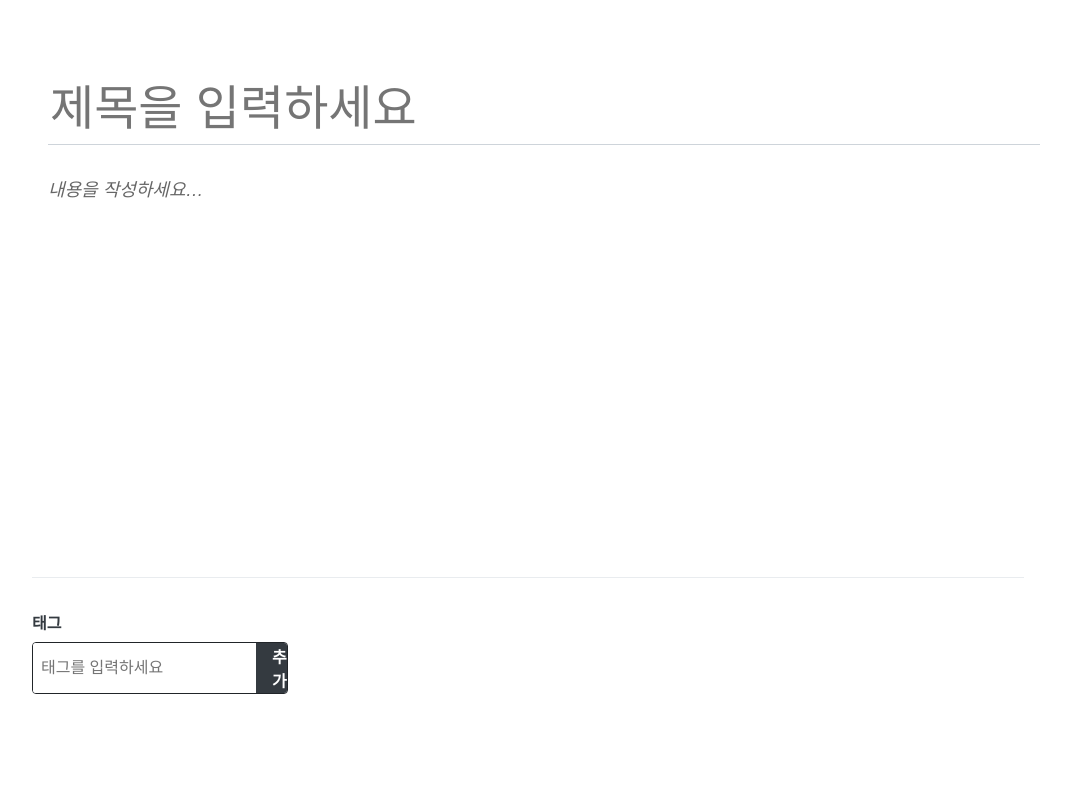
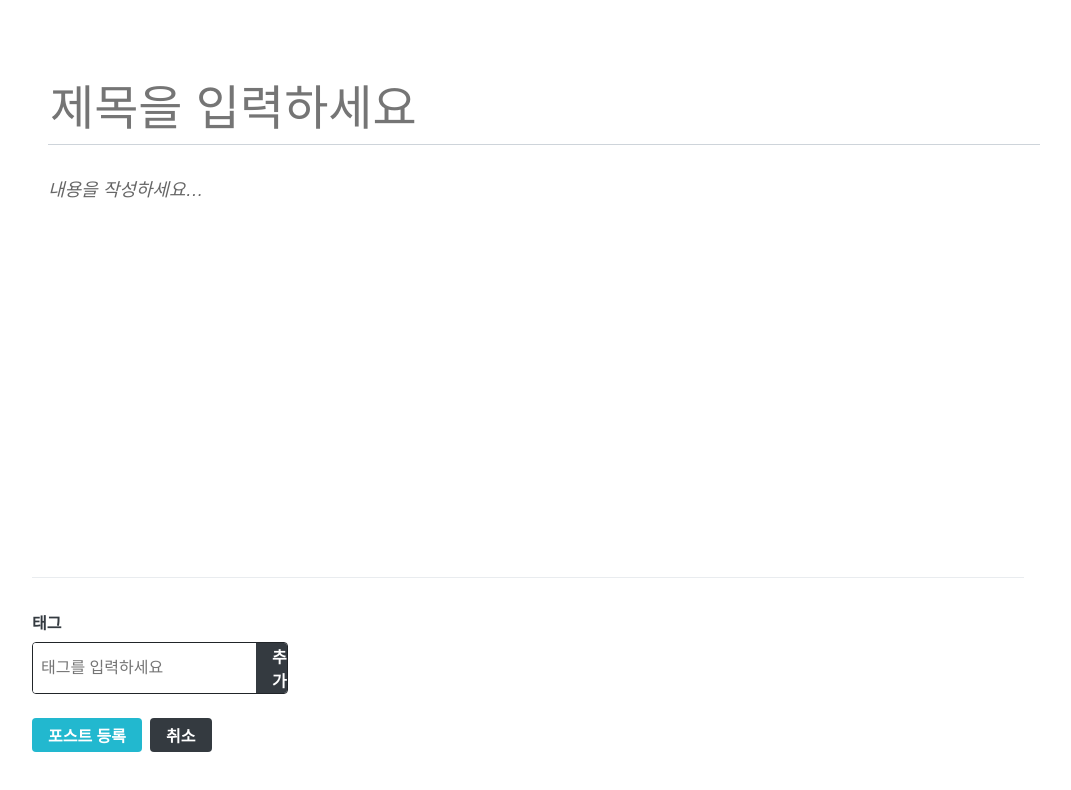
Before and after one commit to Eyes0n/React-blog, a React (Create React App) app in the folder frontend/: page /write in a window 1280 px wide. Shown: the top 790 px of the page, without its empty margins (112-1183 px from the left). Built offline with nearby package versions, Linux system fonts and the light colour scheme.

Commit message:
apply WriteActionButtons component

```diff
--- a/frontend/src/pages/WritePage.js
+++ b/frontend/src/pages/WritePage.js
@@ -2,12 +2,14 @@ import React from 'react';
 import Responsive from '../components/common/Responsive';
 import Editor from '../components/write/Editor';
 import TagBox from '../components/write/TagBox';
+import WriteActionButtons from '../components/write/WriteActionButtons';
 
 const WritePage = () => {
   return (
     <Responsive>
       <Editor />
       <TagBox />
+      <WriteActionButtons />
     </Responsive>
   );
 };
```
